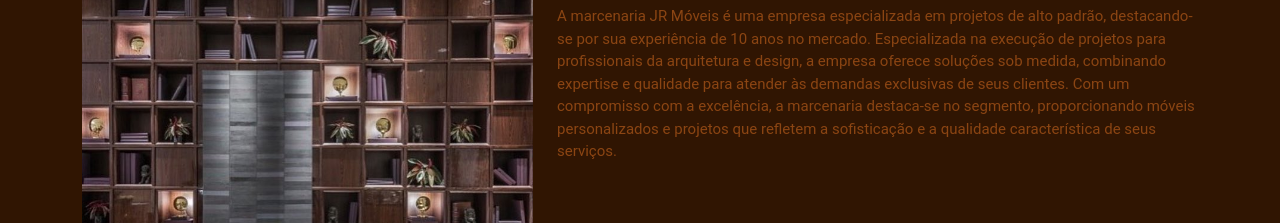
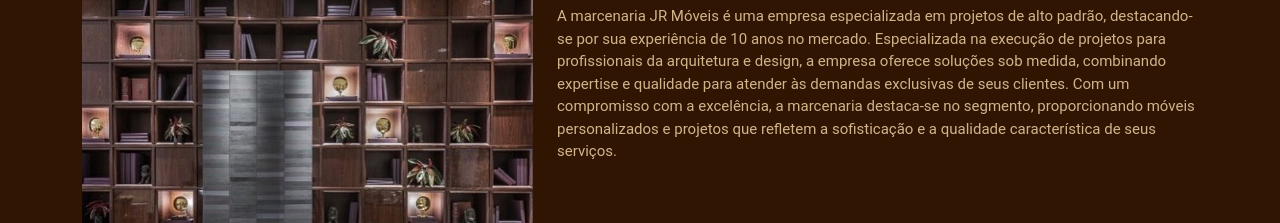
Before and after one commit to MylenaFDS/Site-Oficial---JR-M-veis-Definitivos, a website: page index.html in a window 1280 px wide. Shown: the part 577-800 px from the top of the page. Drawn offline with nearby package versions, Linux system fonts and the light colour scheme.

Commit message:
Mudança na cor de section p

```diff
--- a/main.css
+++ b/main.css
@@ -34,7 +34,7 @@ body{
 
 section p {
     font-family: 'Roboto', sans-serif;
-    color: #8B4513;
+    color:  #D2B48C;/* Um tom claro que lembra a cor da madeira */
     font-size: 15px;
 }
 
```
